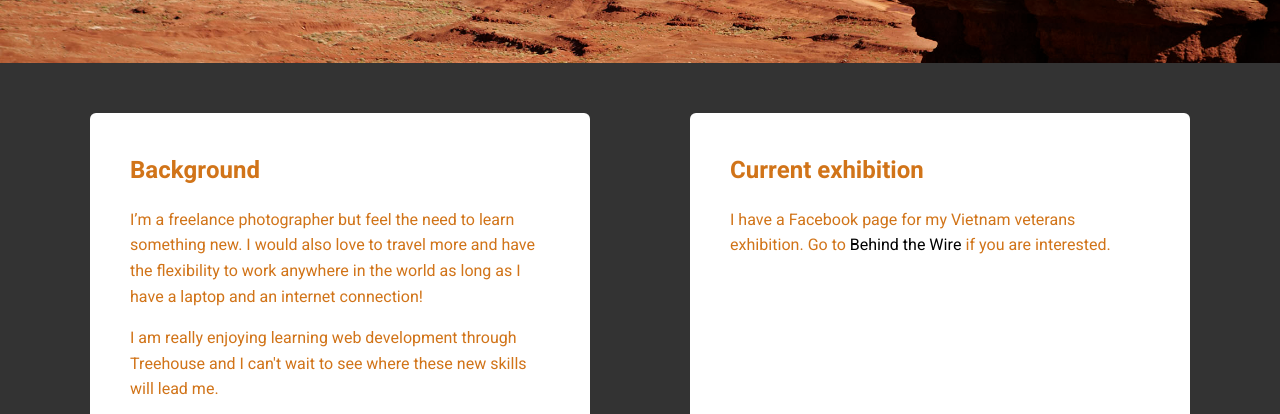
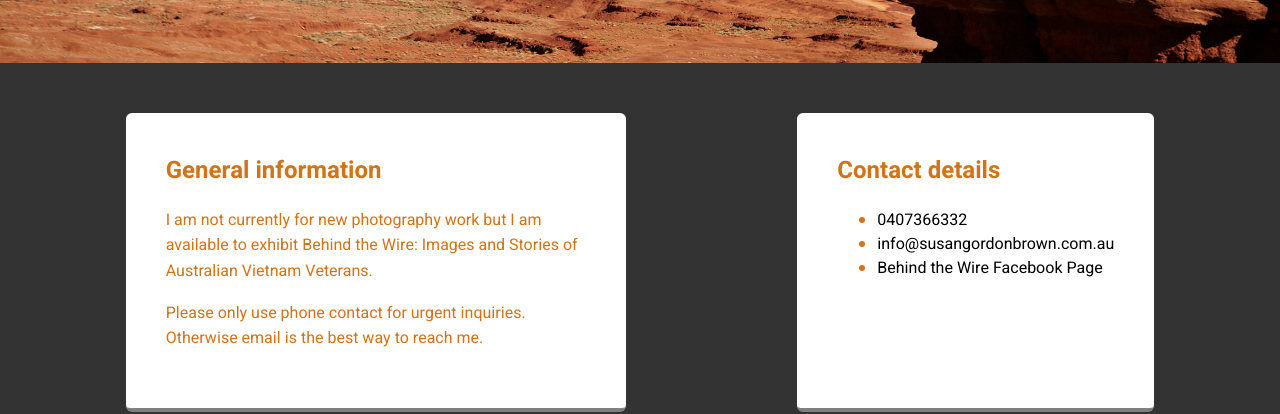
Before and after one commit to sgordonbrown/portfolio, a plain HTML site: page contact.html in a window 1280 px wide. Shown: the part 407-821 px from the top of the page. Drawn offline with Linux system fonts and the light colour scheme.

Commit message:
info update, icon images
updated info in home and contact

```diff
--- a/contact.html
+++ b/contact.html
@@ -5,7 +5,9 @@
   <title>Susan Gordon-Brown's Profile</title>
   <meta name="viewport" content="width=device-width, initial-scale=1.0">
   <link rel="stylesheet" href="styles.css">
-  <link href="https://fonts.googleapis.com/css?family=Heebo:400,700|Lato:300,400,400i" rel="stylesheet"></head>
+  <link href="https://fonts.googleapis.com/css?family=Heebo:400,700|Lato:300,400,400i" rel="stylesheet">
+  </head>
+
   <body>
     <div class="main-nav">
         <ul class="nav">
@@ -22,13 +24,17 @@
     </header>
     <main class="flex">
       <div class="card">
-        <h2>Background</h2>
-        <p>I’m a freelance photographer but feel the need to learn something new. I would also love to travel more and have the flexibility to work anywhere in the world as long as I have a laptop and an internet connection! </p>
-        <p>I am really enjoying learning web development through Treehouse and I can't wait to see where these new skills will lead me.</p>
+        <h2>General information</h2>
+        <p>I am not currently for new photography work but I am available to exhibit Behind the Wire: Images and Stories of Australian Vietnam Veterans.</p>
+        <p>Please only use phone contact for urgent inquiries. Otherwise email is the best way to reach me.</p>
       </div>
       <div class="card">
-        <h2>Current exhibition</h2>
-        <p>I have a Facebook page for my Vietnam veterans exhibition. Go to <a href="https://www.facebook.com/Behind-the-Wire-Images-and-Stories-of-Australian-Vietnam-Veterans-803850649625840/">Behind the Wire </a> if you are interested.</p>
+        <h2>Contact details</h2>
+        <ul class="contact-info">
+            <li class="phone"><a href="tel: +61 (0)407366332">0407366332</a></li>
+            <li class="mail"><a href="mail to:info@susangordonbrown.com.au">info@susangordonbrown.com.au</a></li>
+            <li class="facebook"><a href="https://www.facebook.com/Behind-the-Wire-Images-and-Stories-of-Australian-Vietnam-Veterans-803850649625840/">Behind the Wire Facebook Page</a></li>
+          </ul>
       </div>
     </main>
     <footer>
@@ -36,7 +42,7 @@
         <li><a href="https://www.linkedin.com/in/susan-gordon-brown-aa77b84?trk=hp-identity-name" target="blank" class="social linkedin">LinkedIn</a></li>
         <li><a href="https://github.com/sgordonbrown" target="blank" class="social github">Github</a></li>
       </ul>
-	<p>&copy; 2016 Susan Gordon-Brown.</p>
+	<p>&copy; 2016 Susan Gordon-Brown</p>
     </footer>
   </body>
   </html>
```
Also changed, not shown: about.html (+4 -2 lines), index.html (+4 -2 lines), styles.css (+13 -0 lines), images/facebook.png (added), images/mail.png (added), images/phone.png (added).
